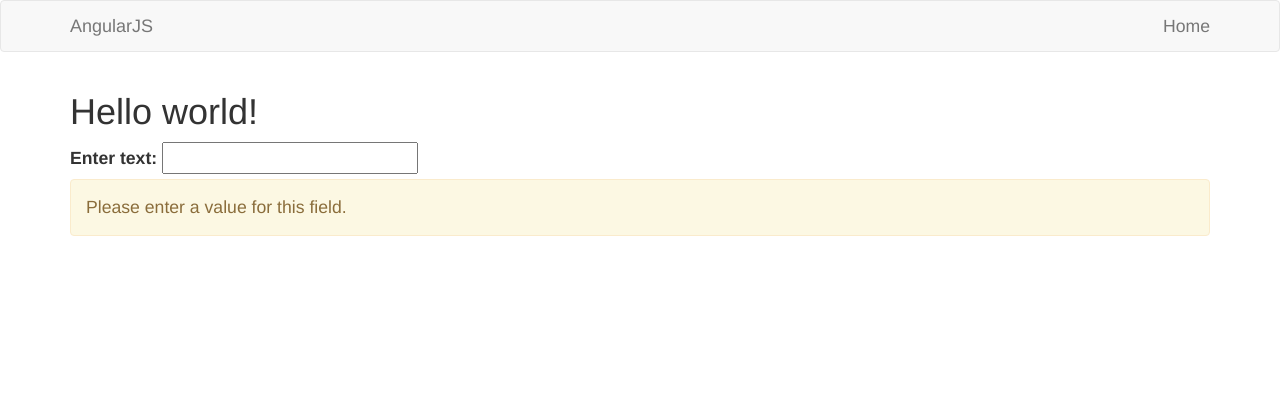
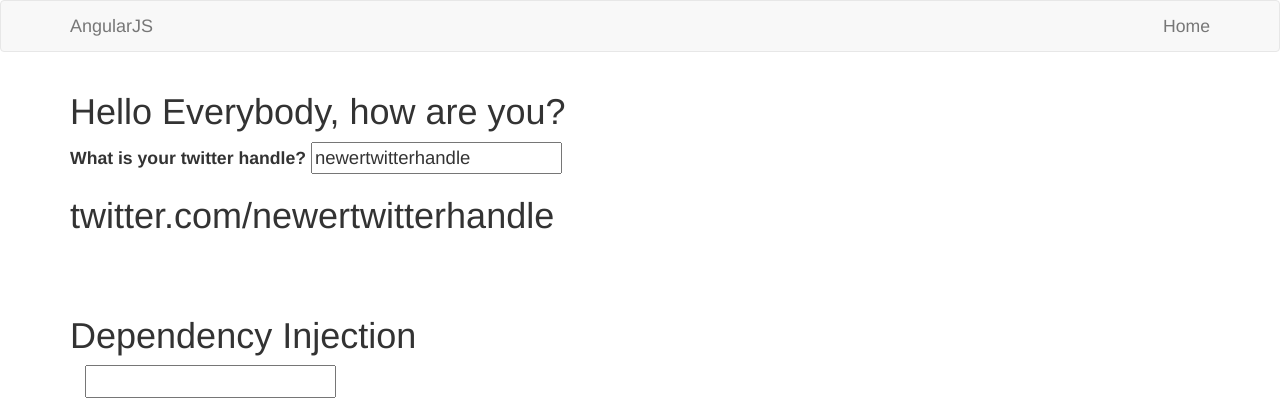
Before and after one commit to adambcaldwell/angular, a plain HTML site: page webapp/data-binding-directives.html in a window 1280 px wide. Drawn offline with nearby package versions, Linux system fonts and the light colour scheme; some packages are replaced by stand-ins of ours; some icons are missing.

Commit message:
more tutorials on data binding and directives

```diff
--- a/webapp/index.html
+++ b/webapp/data-binding-directives.html
@@ -1,5 +1,9 @@
+<!--
+Directives are the ng-app, ng-controller & ng-model
+ng-model
+-->
 <!DOCTYPE html>
-<html lang="en-us" ng-app="myApp">
+<html lang="en-us" ng-app="dataBindingDirectives">
 <head>
     <title>Learn and Understand AngularJS</title>
     <meta http-equiv="X-UA-Compatible" content="IE=Edge">
@@ -14,12 +18,8 @@
     </style>
 
     <!-- load angular via CDN -->
-    <script src="https://ajax.googleapis.com/ajax/libs/angularjs/1.4.9/angular.min.js"></script>
-    <script src="https://ajax.googleapis.com/ajax/libs/angularjs/1.4.9/angular-route.js"></script>
-    <!-- Adding messages & resources service -->
-    <script src="https://code.angularjs.org/1.5.6/angular-messages.min.js"></script>
-    <script src="https://code.angularjs.org/1.5.6/angular-resource.min.js"></script>
-    <script src="js/app.js"></script>
+    <script src="https://ajax.googleapis.com/ajax/libs/angularjs/1.5.6/angular.min.js"></script>
+    <script src="https://ajax.googleapis.com/ajax/libs/angularjs/1.5.6/angular-route.js"></script>
 </head>
 <body>
 
@@ -39,26 +39,32 @@
 
 <div class="container">
 
-    <div ng-controller="mainController">
+    <div ng-controller="controller">
 
-        <h1>Hello world!</h1>
+        <h1>Hello {{ name + ", how are you?" }}</h1>
 
-        <!-- Testing the messages module -->
-        <form name="myForm">
-            <label>
-                Enter text:
-                <input type="email" ng-model="field" name="myField" required maxlength="15"/>
-            </label>
-            <div ng-messages="myForm.myField.$error" role="alert">
-                <div class="alert alert-warning" ng-message="required">Please enter a value for this field.</div>
-                <div class="alert alert-danger" ng-message="email">This field must be a valid email address.</div>
-                <div class="alert alert-danger" ng-message="maxlength">This field can be at most 15 characters long.</div>
+
+        <div>
+            <label>What is your twitter handle?</label>
+            <input type="text" ng-model="handle">
+        </div>
+        <h1>twitter.com/{{ lowercasehandle() }}</h1>
+
+    </div>
+
+    <br/>
+    <br/>
+    <h1>Dependency Injection</h1>
+    <div class="container">
+        <div class="row">
+            <div class="col-md-12">
+                <input type="text" id="name">
             </div>
-        </form>
-
+        </div>
     </div>
 
 </div>
 
 </body>
+<script src="js/data-binding-directives.js"></script>
 </html>
--- a/webapp/js/app.js
+++ b/webapp/js/app.js
@@ -23,7 +23,7 @@ myApp.controller('mainController', ['$scope', '$log', '$filter', function($scope
 
 
     // Using $filter
-    $scope.name = 'John';
+    $scope.name = 'Adam';
     $scope.formattedname = $filter('uppercase')($scope.name);
     $log.log($scope.name);
     $log.log($scope.formattedname);
--- /dev/null
+++ b/webapp/js/data-binding-directives.js
@@ -0,0 +1,51 @@
+/**
+ * @Author: Adam Caldwell
+ */
+
+var dataBindingDirectives = angular.module('dataBindingDirectives', ['ngRoute']);
+
+// IMPORTANT: This is how you should always define the controller as it prevents minification from breaking it
+dataBindingDirectives.controller('controller', ['$scope', '$filter', '$timeout', function ($scope, $filter, $timeout) {
+
+    $scope.handle = '';
+    $scope.lowercasehandle = function () {
+        return $filter('lowercase')($scope.handle);
+    };
+
+
+    $scope.name = 'Adam';
+
+    // Timeout is the angular wrapper for the javascript timeout.
+    $timeout(function () {
+
+        $scope.name = 'Everybody';
+
+    }, 3000);
+
+    // Example of Digest Cycle and Watch List/Watchers
+    $scope.$watch('handle', function (newValue, oldValue) {
+        console.info("Changed!");
+        console.log("Old: " + oldValue);
+        console.log("New: " + newValue);
+    });
+
+    // This is a new thread (async) which is why angular doesn't detect it's change
+    setTimeout(function () {
+        $scope.handle = "newtwitterhandle";
+        console.log("Scope changed!");
+    }, 3000);
+
+    // this lets angular pick up on changes in regular old javascript (or you can user the angular $timeout )
+    setTimeout(function () {
+        $scope.$apply(function () {
+            $scope.handle = "newertwitterhandle";
+            console.log("Scope changed!");
+        });
+    }, 5000);
+}]);
+
+var tb = document.getElementById('name');
+console.log(tb);
+tb.addEventListener("keypress", function () {
+    console.log('Pressed.');
+});
```
Also changed, not shown: 1 other file.
